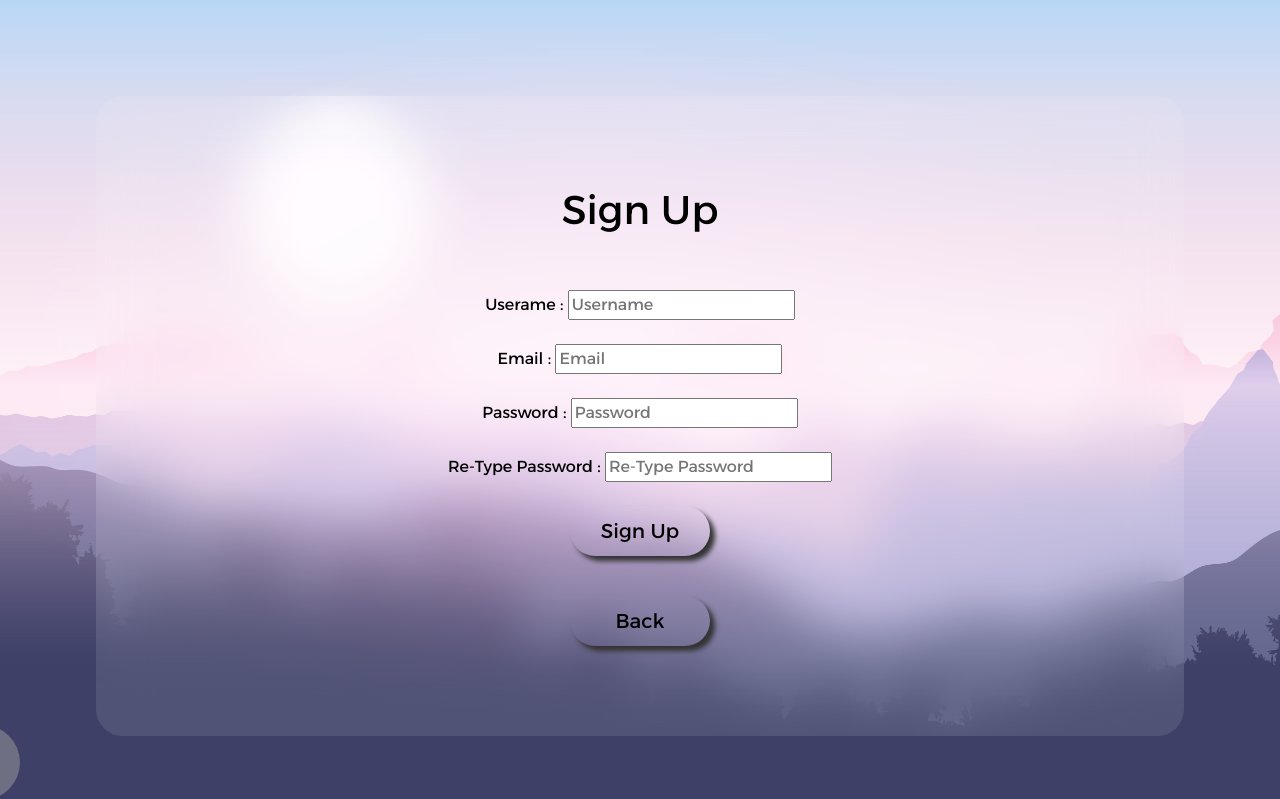
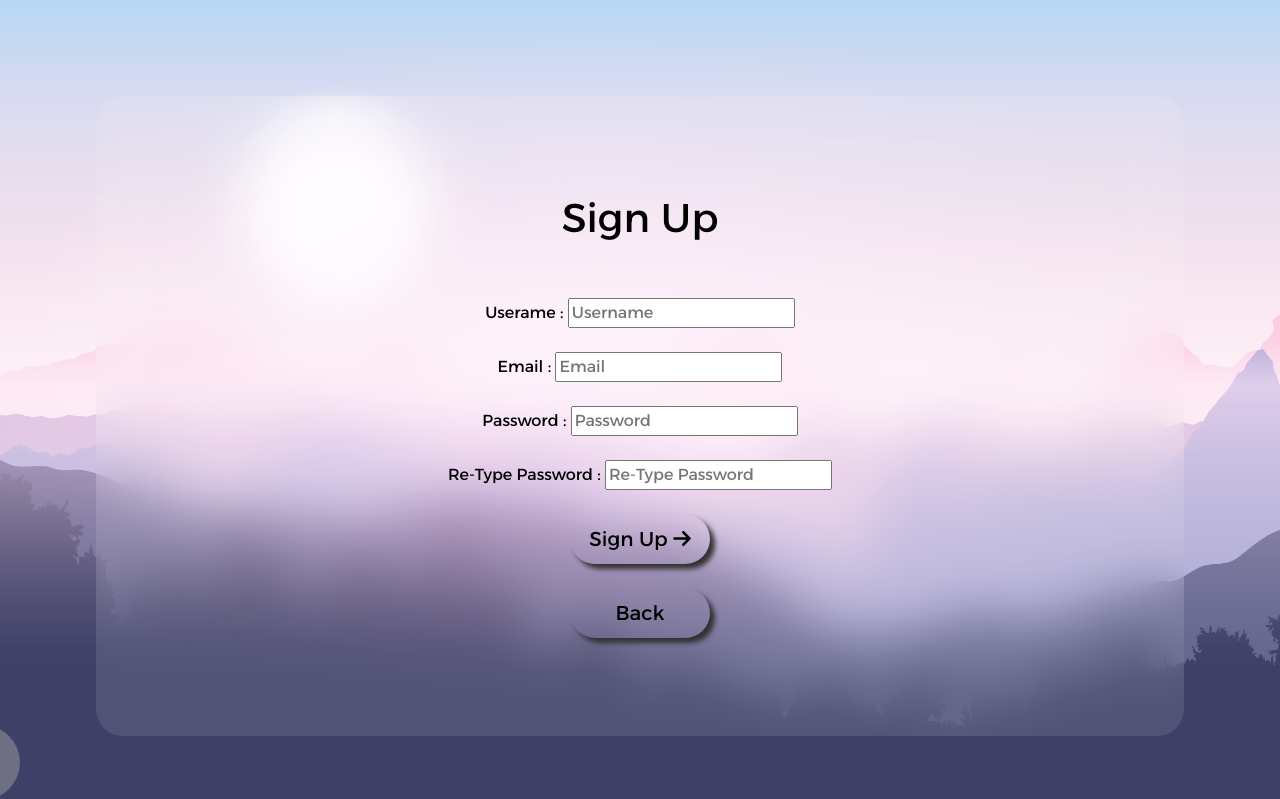
Before and after one commit to evlynEl/tekweb, a PHP site: page /signUp.php in a window 1280 px wide. Shown: the top 799 px of the page. Run offline with PHP 8.4, Linux system fonts and the light colour scheme; grey boxes are pictures that could not be loaded.

Commit message:
ui signup

```diff
--- a/signUp.php
+++ b/signUp.php
@@ -45,6 +45,7 @@ if (isset($_POST['register']))
 }
 ?>
 
+<!DOCTYPE html>
 <html>
 <head>
     <title>Sign Up</title>
@@ -90,7 +91,7 @@ if (isset($_POST['register']))
                     Email : <input name="email" type="email" placeholder="Email"><br/><br/>
                     Password : <input name="password" type="password" placeholder="Password"><br/><br/>
                     Re-Type Password : <input name="confirm" type="password" placeholder="Re-Type Password"><br/><br/>
-                    <button class="btn btn-light" name="register">Sign Up</button><br/><br/>
+                    <button class="btn btn-light" name="register">Sign Up <i class="fa-solid fa-arrow-right"></i></button><br/><br/>
                 </form>
                 <a href="home.php"><button class="btn">Back</button></a>
             </div>
```
